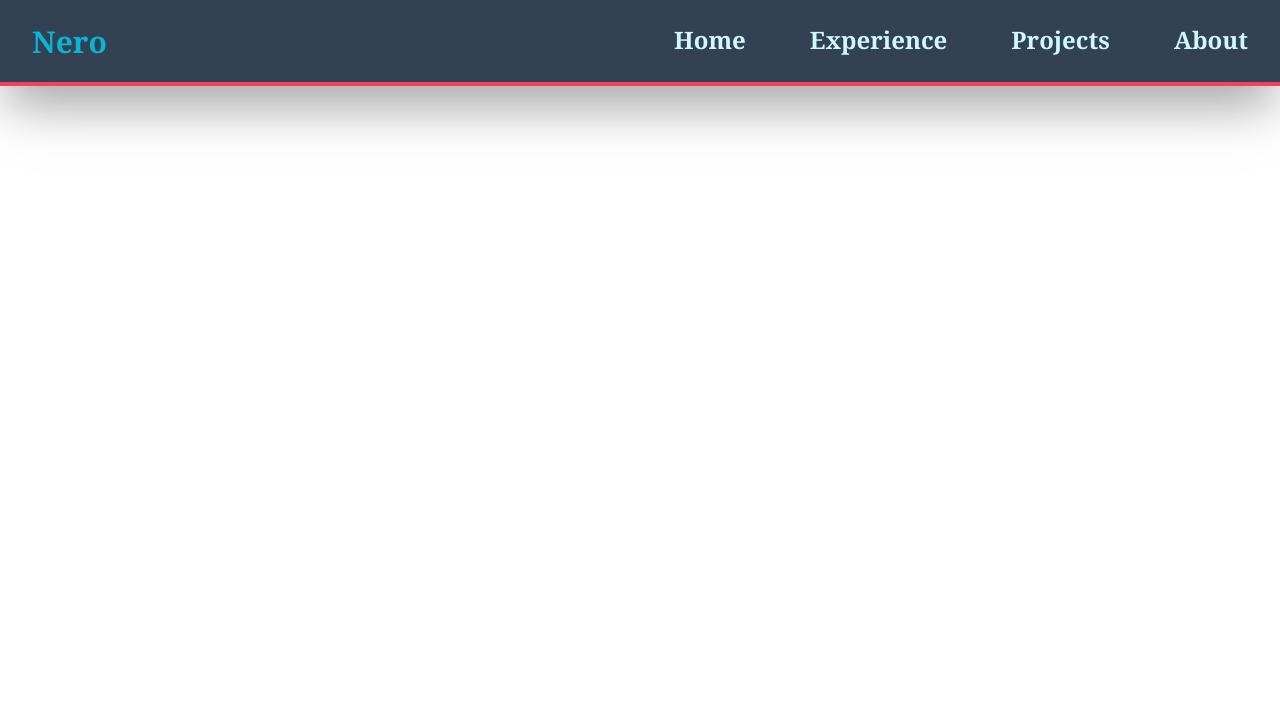
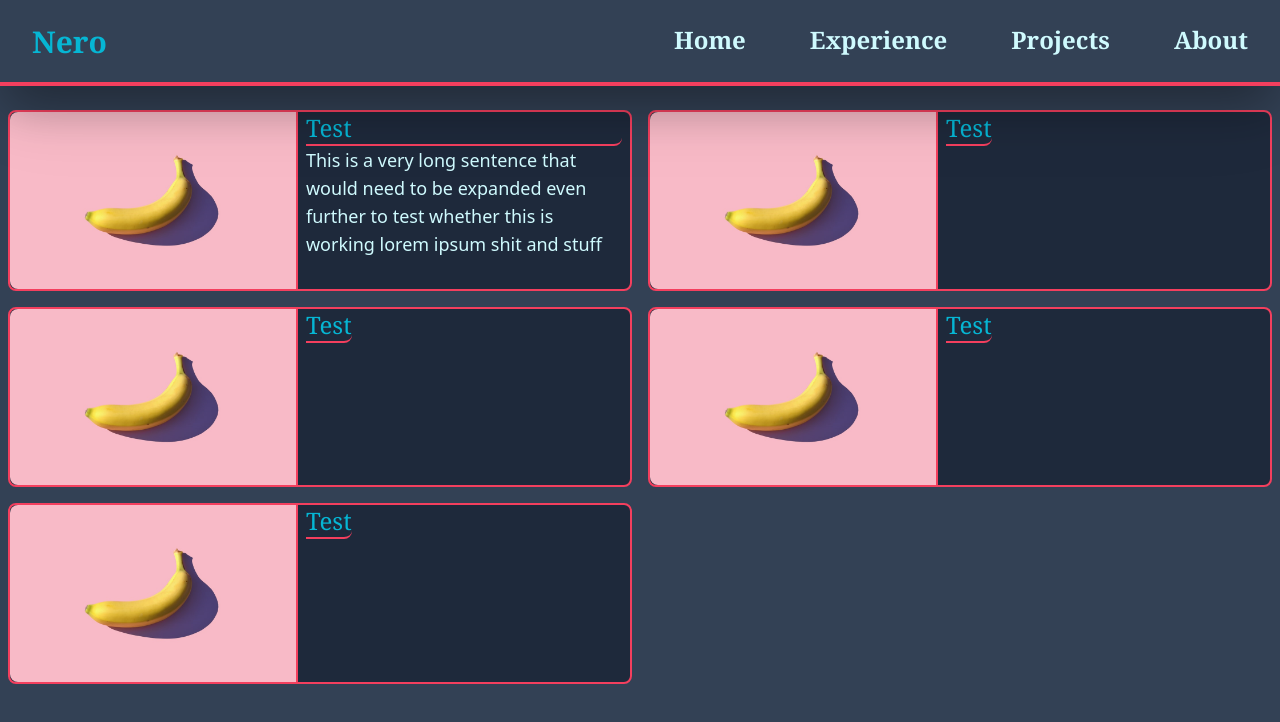
Before and after one commit to NerosJourney/portfolio-site, a React (Create React App) app in the folder site/: page /projects in a window 1280 px wide. Shown: the top 722 px of the page. Built offline with nearby package versions, Linux system fonts and the light colour scheme.

Commit message:
Began Projects Page

```diff
--- a/site/src/Pages/About/index.js
+++ b/site/src/Pages/About/index.js
@@ -3,9 +3,12 @@ import NavBar from "../../Components/NavBar";
 
 const About = () => {
   return (
-    <div>
-      <NavBar />
-    </div>
+    <>
+      <div className="bg-slate-700 h-screen">
+        <NavBar />
+        <div className="bg-slate-700 text-center py-20"></div>
+      </div>
+    </>
   );
 };
 
--- a/site/src/Pages/Experience/index.js
+++ b/site/src/Pages/Experience/index.js
@@ -3,9 +3,12 @@ import NavBar from "../../Components/NavBar";
 
 const Experience = () => {
   return (
-    <div>
-      <NavBar />
-    </div>
+    <>
+      <div className="bg-slate-700 h-screen">
+        <NavBar />
+        <div className="bg-slate-700 text-center py-20"></div>
+      </div>
+    </>
   );
 };
 
--- a/site/src/Pages/Home/index.js
+++ b/site/src/Pages/Home/index.js
@@ -9,7 +9,7 @@ const Home = () => {
         <NavBar />
         <div className="bg-slate-700 text-center py-20">
           <img
-            className="rounded-full flex-auto self-center align-middle mx-auto md:w-96 h-auto my-8 w-48"
+            className="rounded-full flex-auto self-center align-middle mx-auto md:w-96 h-auto my-8 w-48 border-rose-500 border-4"
             src={ProfileImage}
             alt="Bailey Wimer"
           />
--- a/site/src/Pages/Projects/index.js
+++ b/site/src/Pages/Projects/index.js
@@ -1,11 +1,44 @@
 import React from "react";
 import NavBar from "../../Components/NavBar";
+import ProjectImg from "../../assets/images/project_temp.png";
 
 const Projects = () => {
   return (
-    <div>
-      <NavBar />
-    </div>
+    <>
+      <div className="bg-slate-700 h-screen">
+        <NavBar />
+        <div className="bg-slate-700 py-4">
+          <ul className="grid md:grid-cols-2 grid-cols-1">
+            <ProjectItem
+              name="Test"
+              desc="This is a very long sentence that would need to be expanded even further to test whether this is working lorem ipsum shit and stuff"
+            />
+            <ProjectItem name="Test" />
+            <ProjectItem name="Test" />
+            <ProjectItem name="Test" />
+            <ProjectItem name="Test" />
+          </ul>
+        </div>
+      </div>
+    </>
+  );
+};
+
+const ProjectItem = ({ name, desc }) => {
+  return (
+    <li className="bg-slate-800 m-2 flex rounded-lg border-rose-500 border-2">
+      <img
+        className="w-72 rounded-l-lg border-rose-500 border-r-2"
+        src={ProjectImg}
+        alt="Project"
+      />
+      <div className="px-2">
+        <p className="text-2xl text-cyan-500 rounded-r-lg rounded-b-none border-b-rose-500 border-b-2 font-serif">
+          {name}
+        </p>
+        <p className="text-lg text-cyan-100">{desc}</p>
+      </div>
+    </li>
   );
 };
 
```
Also changed, not shown: site/src/assets/images/project_temp.png (added).
